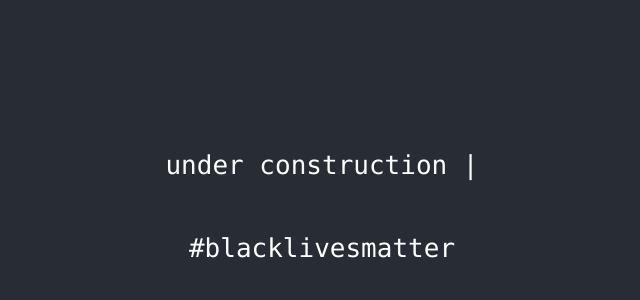
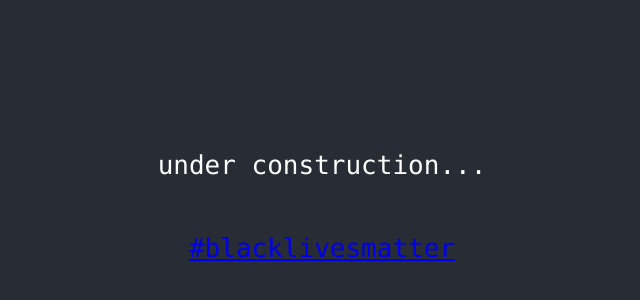
Before and after one commit to mattszeto/portfolio, a React (Create React App) app: page / in a window 1280 px wide. Shown: the part 194-494 px from the top of the page, without its empty margins (318-958 px from the left). Built offline with nearby package versions, Linux system fonts and the light colour scheme.

Commit message:
added blm link

```diff
--- a/src/App.js
+++ b/src/App.js
@@ -6,11 +6,11 @@ function App() {
     <div className="App">
       <header className="App-header">
         <p>
-          <code>under construction  |  </code>
+          <code>under construction...</code>
         </p>
 
         <p>
-          <code>#blacklivesmatter</code>
+          <a href="https://blacklivesmatters.carrd.co/"><code>#blacklivesmatter</code></a>
         </p>
       </header>
     </div>
```
